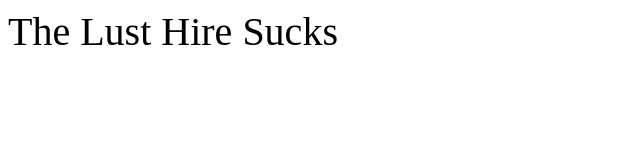
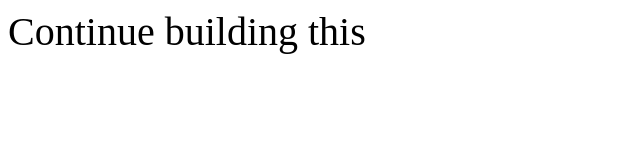
Before and after one commit to johnapm/johnmurray2.github.io, a plain HTML site: page index.html in a window 1280 px wide. Shown: the whole page, without its empty margins (0-640 px from the left). Drawn offline with Linux system fonts and the light colour scheme.

Commit message:
Update index.html

```diff
--- a/index.html
+++ b/index.html
@@ -23,7 +23,7 @@ p {
 </head>
 <body>
 
-<p>The Lust Hire Sucks</p>
+<p>Continue building this</p>
 
 </body>
 </html>
```
